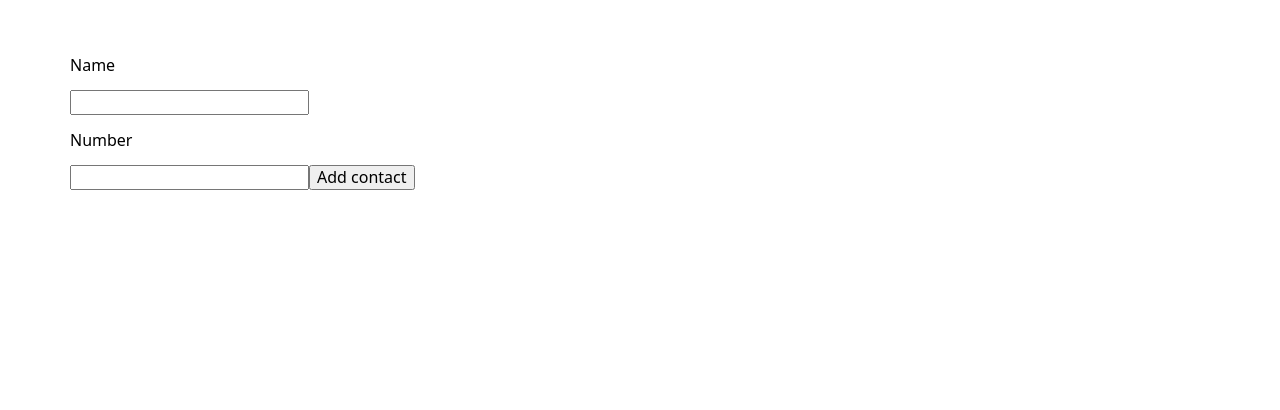
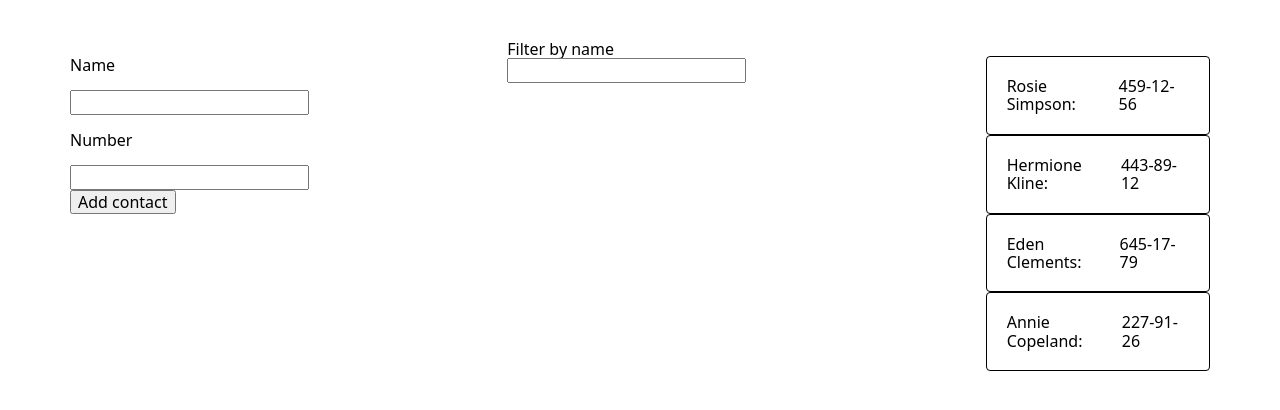
Before and after one commit to shpachynska/goit-react-hw-02-phonebook-2, a React (Create React App) app: page / in a window 1280 px wide. Shown: the top 410 px of the page. Built offline with nearby package versions, Linux system fonts and the light colour scheme.

Commit message:
adds filter feature

```diff
--- a/src/App.js
+++ b/src/App.js
@@ -2,14 +2,18 @@
 import React, { Component } from "react";
 import shortid from "shortid";
 import ContactList from "./components/ContactList/ContactList";
-// import Filter from "./components/Filter/Filter";
+import Filter from "./components/Filter/Filter";
 import Form from "./components/Form/Form";
 
 class App extends Component {
   state = {
-    contacts: [],
-    name: "",
-    number: "",
+    contacts: [
+      { id: "id-1", name: "Rosie Simpson", number: "459-12-56" },
+      { id: "id-2", name: "Hermione Kline", number: "443-89-12" },
+      { id: "id-3", name: "Eden Clements", number: "645-17-79" },
+      { id: "id-4", name: "Annie Copeland", number: "227-91-26" },
+    ],
+    filter: "",
   };
 
   addContact = (data) => {
@@ -25,11 +29,28 @@
     }));
   };
 
+  changeFilter = (e) => {
+    this.setState({ filter: e.currentTarget.value });
+  };
+
+  getVisibleContacts = () => {
+    const { filter, contacts } = this.state;
+    const normalizedFilter = filter.toLowerCase();
+    return contacts.filter((contact) =>
+      contact.name.toLowerCase().includes(normalizedFilter)
+    );
+  };
+
   render() {
+    const { filter } = this.state;
+    const visibleContacts = this.getVisibleContacts();
     return (
       <div className="container">
+        {/* <h1>Phonebook</h1> */}
         <Form onSubmit={this.addContact} />
-        <ContactList contacts={this.state.contacts} />
+        {/* <h2>Contacts</h2> */}
+        <Filter value={filter} onChange={this.changeFilter} />
+        <ContactList contacts={visibleContacts} />
       </div>
     );
   }
--- a/src/components/Filter/Filter.js
+++ b/src/components/Filter/Filter.js
@@ -1,4 +1,12 @@
-// import React, { Component } from "react";
-// import React from "react";
+import React from "react";
 
-// export default Filter;
+const Filter = ({ value, onChange }) => (
+  <div>
+    <label>
+      Filter by name
+      <input type="text" value={value} onChange={onChange} />
+    </label>
+  </div>
+);
+
+export default Filter;
```
